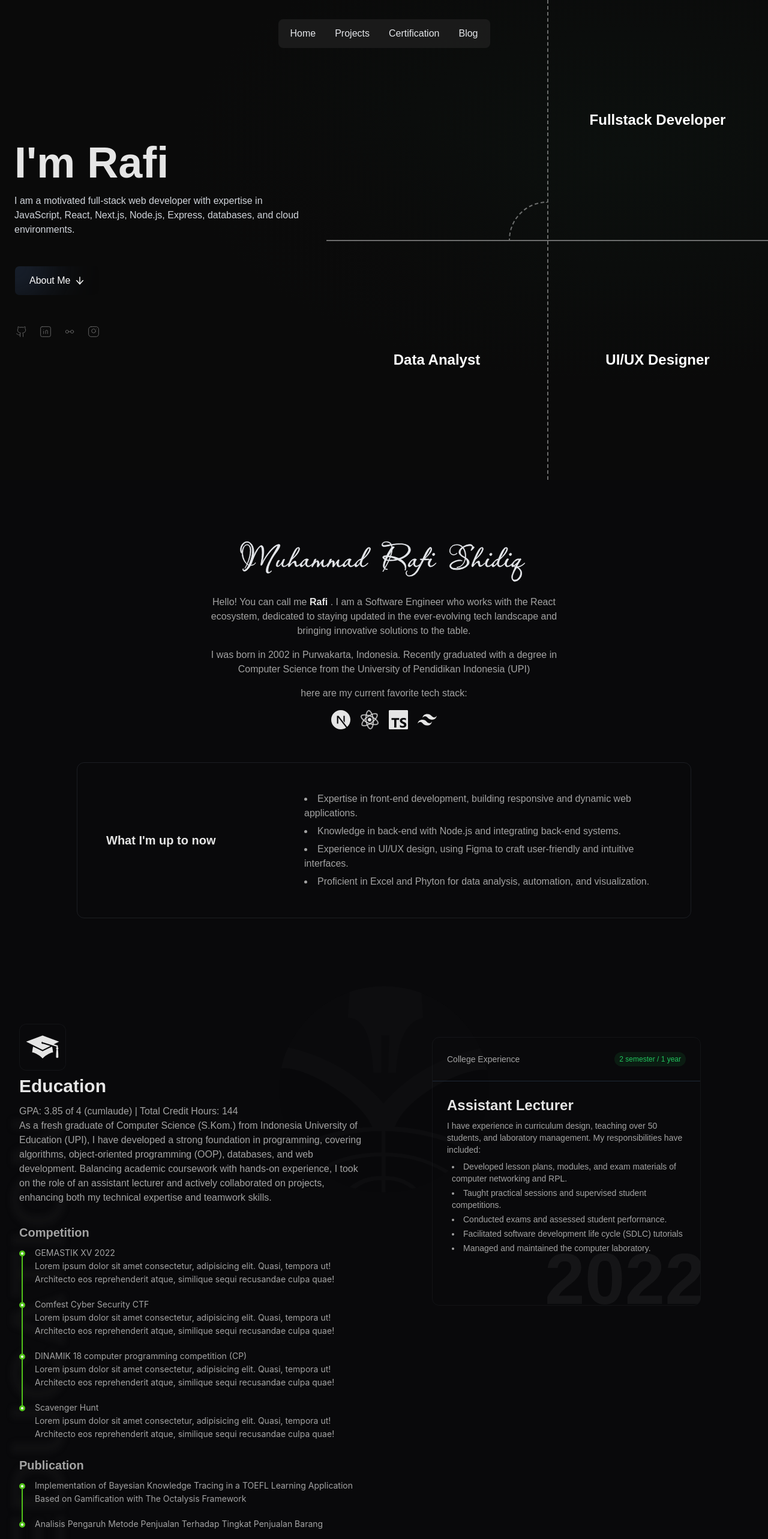
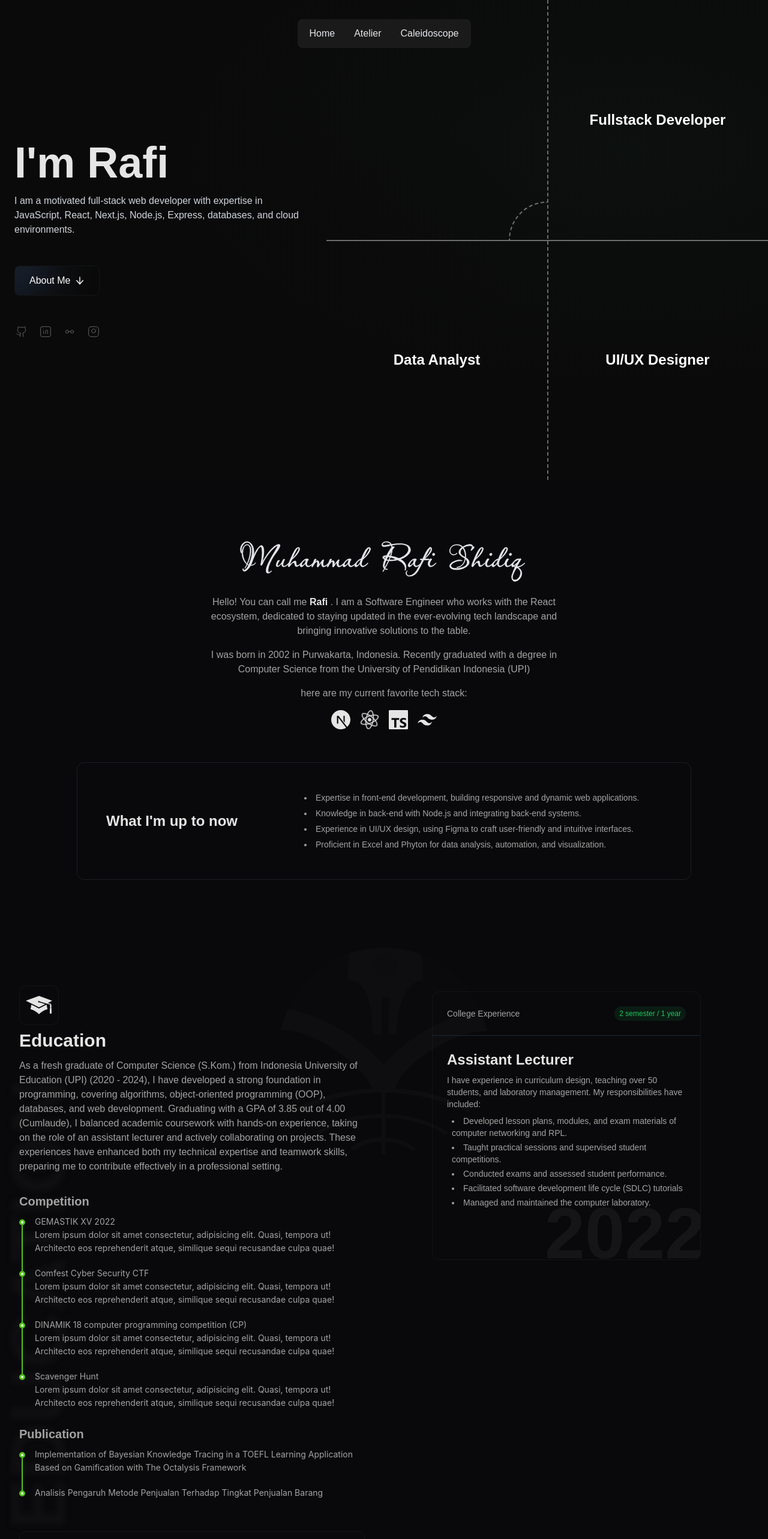
Before and after one commit to rihitoRiku/rikunaru, a Next.js app: page / in a window 1280 px wide. Shown: the top 2566 px of the page at 60% size. Built offline with nearby package versions, Linux system fonts and the light colour scheme; a web font is replaced by a local one.

Commit message:
Update Home overall

```diff
--- a/src/app/components/navbar.jsx
+++ b/src/app/components/navbar.jsx
@@ -4,19 +4,16 @@ export const Navbar = () => {
   return (
     <>
       <div className="fixed w-screen">
-        <div className="relative mx-auto w-fit bg-neutral-800/60 rounded-lg mt-8 px-3 text-sm md:text-base">
+        <div className="relative mx-auto w-fit bg-neutral-800/60 rounded-lg mt-8 px-3 text-sm md:text-base z-30">
           <ul className="flex items-center gap-4">
             <a href="/" className="py-3 px-2 font-rethink transition-colors">
               Home
             </a>
             <a href="/" className="py-3 px-2 font-rethink transition-colors">
-              Projects
+              Atelier
             </a>
             <a href="/" className="py-3 px-2 font-rethink transition-colors">
-              Certification
-            </a>
-            <a href="/" className="py-3 px-2 font-rethink transition-colors">
-              Blog
+              Caleidoscope
             </a>
           </ul>
         </div>
--- a/src/app/globals.css
+++ b/src/app/globals.css
@@ -1,6 +1,29 @@
 @tailwind base;
 @tailwind components;
 @tailwind utilities;
+
+@layer utilities {
+  /* Standard scrollbar for Firefox */
+  * {
+    scrollbar-width: thin;
+    scrollbar-color: theme('colors.zinc.800') theme('colors.zinc.950');
+  }
+
+  /* WebKit Scrollbar (Chrome, Edge, Safari) */
+  *::-webkit-scrollbar {
+    width: 8px; /* Adjust width */
+  }
+
+  *::-webkit-scrollbar-track {
+    background: theme('colors.zinc.950'); /* Dark track */
+    border-radius: 9999px;
+  }
+
+  *::-webkit-scrollbar-thumb {
+    background: theme('colors.zinc.800'); /* Dark thumb */
+    border-radius: 9999px;
+  }
+}
 
 :root {
   --background: #ffffff;
--- a/src/app/layout.jsx
+++ b/src/app/layout.jsx
@@ -7,6 +7,7 @@ import {
 } from "next/font/google";
 import "./globals.css";
 import { Navbar } from "./components/navbar";
+import Footer from "./components/Footer";
 
 const geistSans = Geist({
   variable: "--font-geist-sans",
@@ -42,6 +43,7 @@ export default function RootLayout({ children }) {
       >
         <Navbar />
         {children}
+        <Footer />
       </body>
     </html>
   );
--- a/src/app/page.jsx
+++ b/src/app/page.jsx
@@ -1,7 +1,7 @@
 "use client";
 import { useState, useEffect, useMemo, useRef } from "react";
 import Image from "next/image";
-import { Tooltip } from "antd";
+import { Tooltip, Tag } from "antd";
 import { ArrowDownOutlined } from "@ant-design/icons";
 import { Timeline } from "antd";
 import { GiGraduateCap } from "react-icons/gi";
@@ -77,6 +77,7 @@ export default function Home() {
               <button
                 onMouseMove={handleMouseMove}
                 className="flex relative px-6 py-3 border border-transparent text-white bg-none rounded-lg overflow-hidden"
+                style={{ borderColor: "rgba(107, 114, 128, 0.1)" }}
               >
                 <span className="relative z-10">About Me</span>
                 <span
@@ -262,7 +263,7 @@ export default function Home() {
                   className="absolute p-6 left-0 bottom-0 w-[50%] h-[50%] flex items-center justify-center"
                   initial={{ opacity: 0, scale: 0.8 }}
                   animate={{ opacity: 1, scale: 1 }}
-                  transition={{ duration: 1, delay: 2 }}
+                  transition={{ duration: 1, delay: 3 }}
                 >
                   <p className="text-white text-2xl font-semibold text-center">
                     Data Analyst
@@ -290,7 +291,7 @@ export default function Home() {
                   className="absolute p-6 right-0 top-0 w-[50%] h-[50%] flex items-center justify-center"
                   initial={{ opacity: 0, scale: 0.8 }}
                   animate={{ opacity: 1, scale: 1 }}
-                  transition={{ duration: 1, delay: 3 }}
+                  transition={{ duration: 1, delay: 2 }}
                 >
                   <p className="text-white text-2xl font-semibold text-center">
                     Fullstack Developer
@@ -413,10 +414,10 @@ export default function Home() {
               className="border mt-12 rounded-xl mx-auto w-full max-w-screen-lg border-gray-400 flex flex-col md:flex-row justify-center items-center gap-8 p-12"
               style={{ borderColor: "rgba(107, 114, 128, 0.2)" }}
             >
-              <p className="text-xl font-semibold flex-[1]">
+              <p className="text-2xl font-semibold flex-[1]">
                 What I'm up to now
               </p>
-              <ul className="text-secondarytext space-y-1.5 list-disc list-inside flex-[2]">
+              <ul className="text-sm text-secondarytext space-y-1.5 list-disc list-inside flex-[2]">
                 <li>
                   Expertise in front-end development, building responsive and
                   dynamic web applications.
@@ -438,12 +439,9 @@ export default function Home() {
           </div>
         </div>
 
-        {/* REV */}
-
         {/* Education */}
         <div className="relative mt-28">
-          {/* Background Elements */}
-          <div className="relative">
+          <div className="relative -z-10">
             {/* Background Text */}
             <div
               className="absolute inset-0 flex justify-center items-start text-7xl md:text-9xl font-bold text-zinc-800/20"
@@ -455,7 +453,6 @@ export default function Home() {
             >
               EDUCATION
             </div>
-
             {/* Background Image */}
             <div className="absolute inset-0 flex justify-center items-start text-zinc-800/20 w-full">
               <Image
@@ -467,41 +464,40 @@ export default function Home() {
               />
             </div>
 
-            {/* Content Container - Changed from absolute to relative positioning */}
             <div className="relative pt-16 px-4 lg:px-8 flex flex-col items-start w-full">
               {/* Education Header */}
-              <div className="relative">
-                <div className="text-2xl lg:text-3xl font-semibold text-center">
+              <div className="relative -z-10">
+                <div className="text-xl lg:text-3xl font-semibold text-center">
                   <div
                     className="border rounded-xl p-2 mb-2 w-fit bg-zinc-950"
                     style={{ borderColor: "rgba(107, 114, 128, 0.1)" }}
                   >
-                    <GiGraduateCap className="text-5xl lg:text-6xl" />
+                    <GiGraduateCap className="text-5xl" />
                   </div>
                   <span>Education</span>
                 </div>
               </div>
-
-              {/* Rest of the content - same as before but nested under the relative container */}
+              {/* New Content - Desktop */}
               <div className="relative mt-3 md:flex gap-8 w-full">
                 {/* Left Column */}
                 <div className="w-full md:max-w-[36rem]">
                   {/* Education Description */}
                   <div className="text-secondarytext text-justify md:text-left w-full md:max-w-[36rem]">
-                    <p>GPA: 3.85 of 4 (cumlaude) | Total Credit Hours: 144</p>
                     <p>
                       As a fresh graduate of Computer Science (S.Kom.) from
-                      Indonesia University of Education (UPI), I have developed
-                      a strong foundation in programming, covering algorithms,
-                      object-oriented programming (OOP), databases, and web
-                      development. Balancing academic coursework with hands-on
-                      experience, I took on the role of an assistant lecturer
-                      and actively collaborated on projects, enhancing both my
-                      technical expertise and teamwork skills.
+                      Indonesia University of Education (UPI) (2020 - 2024), I
+                      have developed a strong foundation in programming,
+                      covering algorithms, object-oriented programming (OOP),
+                      databases, and web development. Graduating with a GPA of
+                      3.85 out of 4.00 (Cumlaude), I balanced academic
+                      coursework with hands-on experience, taking on the role of
+                      an assistant lecturer and actively collaborating on
+                      projects. These experiences have enhanced both my
+                      technical expertise and teamwork skills, preparing me to
+                      contribute effectively in a professional setting.
                     </p>
                   </div>
 
-                  {/* Rest of the content remains the same */}
                   {/* New Content - Desktop Only */}
                   <div className="hidden md:block mt-8 text-secondarytext">
                     <div className="">
@@ -632,7 +628,7 @@ export default function Home() {
                   </div>
                 </div>
 
-                {/* Assistant Lecturer Card - Changed positioning */}
+                {/* Assistant Lecturer Card */}
                 <div className="w-full flex justify-center md:mt-[-7rem]">
                   <div
                     className="mt-8 md:mt-0 p-6 rounded-xl md:min-w-[24rem] md:max-w-[28rem] transition-colors cursor-pointer relative overflow-hidden h-[28rem] border"
@@ -815,24 +811,103 @@ export default function Home() {
         </div>
 
         {/* Experience */}
-        <div className="relative px-6 mt-28 min-h-screen">
+        <div className="relative px-6 mt-28">
+          {/* Text Background */}
           <div className="absolute inset-0 flex justify-center items-start text-7xl md:text-9xl font-bold -z-10 text-zinc-800/20">
             EXPERIENCE
           </div>
-          <div className="relative z-10 pt-16">
-            <div className="ms-4 lg:ms-8 text-3xl flex flex-col items-center justify-center font-semibold text-center">
+          {/* Header */}
+          <div className="relative pt-16 -z-10">
+            <div className="ms-4 lg:ms-8 text-xl lg:text-3xl flex flex-col items-center justify-center font-semibold text-center">
               <div
                 className="border rounded-xl p-2 mb-2 w-fit bg-zinc-950"
                 style={{ borderColor: "rgba(107, 114, 128, 0.1)" }}
               >
-                <MdOutlineWork className="text-5xl" />
+                <MdOutlineWork className="text-4xl" />
               </div>
               <span>Experience</span>
             </div>
           </div>
+          {/* Content */}
+          <div className="max-w-screen-lg mx-auto mt-16 flex flex-col gap-8 text-primarytext text-sm">
+            <div className="grid gap-4 md:grid-cols-[250px,1fr] md:gap-8">
+              <p className="text-secondarytext text-sm font-light mt-1">
+                SEP 2023 - DEC 2023
+              </p>
+              <div className="text-secondarytext">
+                <p className="text-2xl font-medium text-primarytext">
+                  System Analyst Intern
+                </p>
+                <p className="">Telkom Indonesia Tbk - Bandung, Indonesia</p>
+                <div className="mt-2">
+                  <p>
+                    Assist the development of Ingenium, an HR web application
+                    for managing employee processes like tenure tracking and
+                    recruitment. Built a Project Management & Proposal System to
+                    streamline project creation, approvals, and role
+                    assignments.{" "}
+                  </p>
+                  <ul className="text-secondarytext space-y-2 list-disc pl-5 mt-2">
+                    <li>
+                      Managed end-to-end HC project and processes, from
+                      analysis, design, to coding/development.
+                    </li>
+                    <li>
+                      Collaborated closely with development teams (project
+                      manager, front-end & back-end web developers, dev-ops, and
+                      data) to translate business needs into system features.
+                    </li>
+                    <li>
+                      Contributed to the development of user stories, use cases,
+                      system specifications, and design interfaces to guide the
+                      development process
+                    </li>
+                  </ul>
+                </div>
+              </div>
+            </div>
+            <div className="grid gap-4 md:grid-cols-[250px,1fr] md:gap-8">
+              <p className="text-secondarytext text-sm font-light mt-1">
+                SEP 2023 - DEC 2023
+              </p>
+              <div className="text-secondarytext">
+                <p className="text-2xl font-medium text-primarytext">
+                  Cloud Computing Cohort
+                </p>
+                <p className="">
+                  Bangkit Academy Led by Google, GoTo, & Traveloka - Remote
+                </p>
+                <div className="mt-2">
+                  <p>
+                    Completed several courses related to cloud and backend
+                    development. I have also undergone training in soft skills.
+                    In addition, I have successfully completed numerous
+                    projects, both individually and as part of a team. All of my
+                    classes and training were conducted entirely in English. I
+                    also graduated with distinction honored.
+                  </p>
+                  <ul className="text-secondarytext space-y-2 list-disc pl-5 mt-2">
+                    <li>
+                      Gained proficiency in web development fundamentals,
+                      JavaScript, creating back-end applications with Google
+                      Cloud, and becoming a Google Cloud Engineer.
+                    </li>
+                    <li>
+                      Completed several projects, such as creating responsive
+                      websites, UI/UX design, developing backend REST APIs, and
+                      deploying applications on the Google Cloud Platform.
+                    </li>
+                    <li>
+                      Successfully completed capstone project based as
+                      co-leader, overseeing cloud environment, backend app,
+                      data, and AI/machine learning.
+                    </li>
+                  </ul>
+                </div>
+              </div>
+            </div>
+          </div>
         </div>
-
-        <div className=""></div>
       </div>
     </>
   );
```
Also changed, not shown: src/app/components/Footer.jsx (added, +12 -0 lines).
